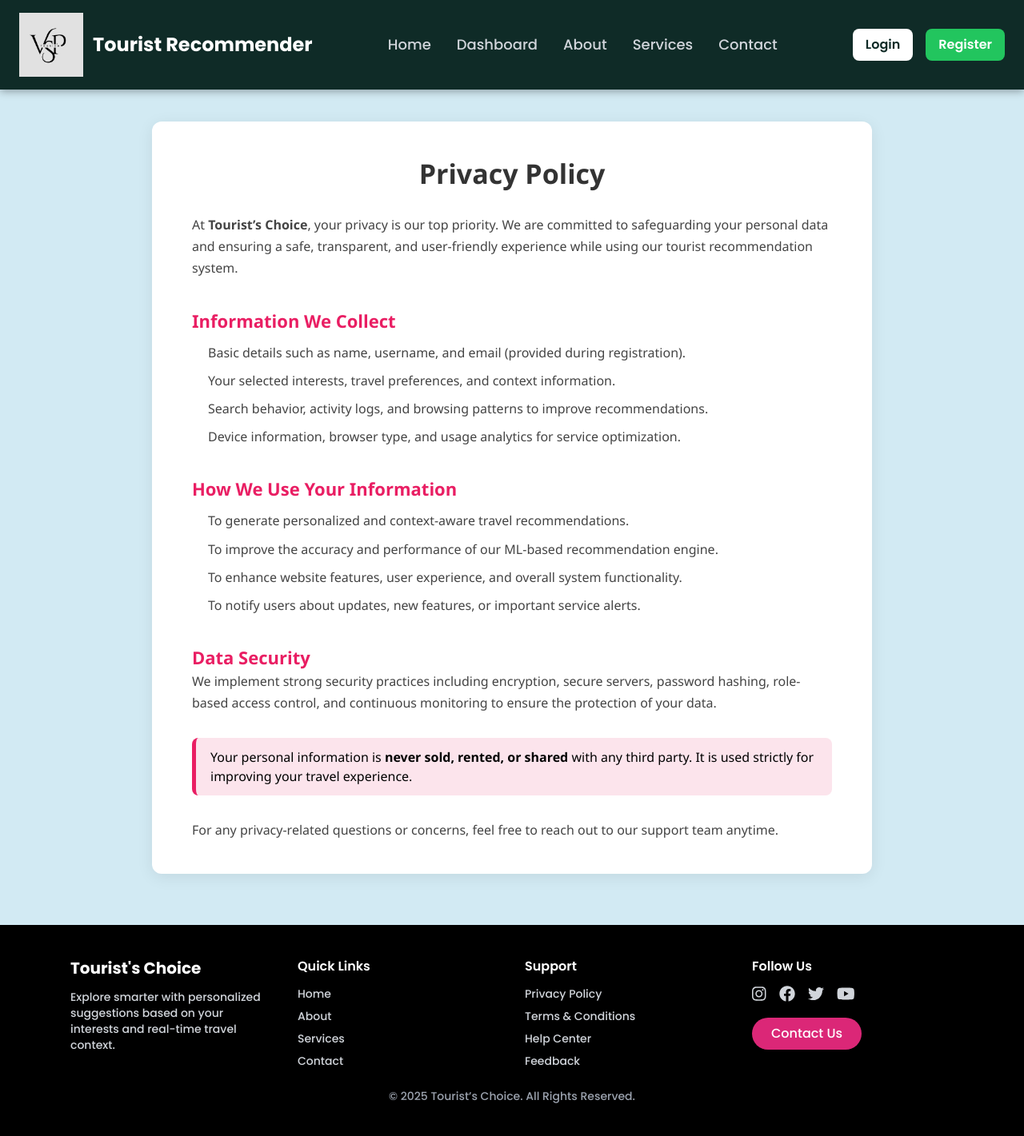
After one commit to syedaaaliya-as/tourist_recommender, a Flask app: page /privacy in a window 1280 px wide. The commit adds this page. Shown: the whole page at 80% size. Run offline with Flask 3, Linux system fonts and the light colour scheme; some libraries are stand-ins or nearby versions.

Commit message:
Updated app.py, models, UI improvements, dark mode, profile and pages

```diff
--- a/templates/base.html
+++ b/templates/base.html
@@ -31,16 +31,26 @@
   </style>
 </head>
 
-<body>
+<body class="overflow-x-hidden">
 
 <!-- ================== NAVBAR ================== -->
-<header class="w-full bg-[#0f2b27] py-4 px-6 flex items-center justify-between sticky top-0 z-50">
+<header class="w-full bg-[#0f2b27] py-4 px-4 md:px-6 sticky top-0 z-50">
+
+  <div class="flex items-center justify-between">
+
+    <!-- LOGO -->
     <div class="flex items-center gap-3">
-    <img src="{{ url_for('static', filename='logo.png') }}" class="h-20">
-    <span class="text-2xl font-bold text-white">Tourist Recommender</span>
+      <img src="{{ url_for('static', filename='logo.png') }}" class="h-16 md:h-20">
+      <span class="text-xl md:text-2xl font-bold text-white">Tourist Recommender</span>
     </div>
 
-  <nav class="flex gap-8 text-lg font-medium text-gray-300">
+    <!-- MOBILE MENU BUTTON -->
+    <button id="menuToggle" class="text-white text-2xl md:hidden">
+      <i class="fas fa-bars"></i>
+    </button>
+
+    <!-- DESKTOP NAV -->
+    <nav class="hidden md:flex gap-8 text-lg font-medium text-gray-300">
       <a class="{{ 'active-link' if request.path=='/home' else '' }}" href="{{ url_for('home') }}">Home</a>
       <a class="{{ 'active-link' if request.path=='/dashboard' else '' }}" href="{{ url_for('dashboard') }}">Dashboard</a>
       <a class="{{ 'active-link' if request.path=='/about' else '' }}" href="{{ url_for('about') }}">About</a>
@@ -48,21 +58,70 @@
       <a class="{{ 'active-link' if request.path=='/contact' else '' }}" href="{{ url_for('contact') }}">Contact</a>
     </nav>
 
-  <div class="text-gray-300">
+    <!-- AUTH BUTTONS (DESKTOP) -->
+    <div class="hidden md:flex items-center gap-4">
         {% if session.username %}
-      <span>Hello, {{ session.username }}</span> |
-      <a href="{{ url_for('logout') }}" class="text-[#4ade80] font-semibold hover:underline">Logout</a>
+            <span class="text-gray-300">Hello, {{ session.username }}</span>
+            <a href="{{ url_for('logout') }}"
+              class="px-4 py-2 bg-red-500 text-white font-semibold rounded-lg hover:bg-red-600">
+              Logout
+            </a>
         {% else %}
-      <a href="{{ url_for('login') }}" class="text-[#4ade80] hover:underline">Login</a> |
-      <a href="{{ url_for('register') }}" class="text-[#4ade80] hover:underline">Register</a>
+            <a href="{{ url_for('login') }}"
+              class="px-4 py-2 bg-white text-[#0f2b27] font-semibold rounded-lg hover:bg-gray-200">
+              Login
+            </a>
+
+            <a href="{{ url_for('register') }}"
+              class="px-4 py-2 bg-green-500 text-white font-semibold rounded-lg hover:bg-green-600">
+              Register
+            </a>
         {% endif %}
     </div>
+
+  </div>
+
+
+  <!-- MOBILE DROPDOWN MENU -->
+  <div id="mobileMenu" class="hidden flex-col mt-4 bg-[#123630] p-4 rounded-lg md:hidden">
+
+    <nav class="flex flex-col gap-4 text-gray-200 text-lg">
+      <a href="{{ url_for('home') }}">Home</a>
+      <a href="{{ url_for('dashboard') }}">Dashboard</a>
+      <a href="{{ url_for('about') }}">About</a>
+      <a href="{{ url_for('services') }}">Services</a>
+      <a href="{{ url_for('contact') }}">Contact</a>
+    </nav>
+
+    <div class="mt-4 flex flex-col gap-3">
+        {% if session.username %}
+            <span class="text-gray-300">Hello, {{ session.username }}</span>
+            <a href="{{ url_for('logout') }}"
+              class="px-4 py-2 bg-red-500 text-white rounded-lg text-center">
+              Logout
+            </a>
+        {% else %}
+            <a href="{{ url_for('login') }}"
+              class="px-4 py-2 bg-white text-[#0f2b27] rounded-lg text-center">
+              Login
+            </a>
+
+            <a href="{{ url_for('register') }}"
+              class="px-4 py-2 bg-green-600 text-white rounded-lg text-center">
+              Register
+            </a>
+        {% endif %}
+    </div>
+
+  </div>
+
 </header>
 
-<!-- ================= FLASH MESSAGE DISPLAY ================= -->
+
+<!-- FLASH MESSAGES -->
 {% with messages = get_flashed_messages(with_categories=true) %}
   {% if messages %}
-    <div class="max-w-xl mx-auto mt-4">
+    <div class="max-w-xl mx-auto mt-4 px-4">
       {% for category, message in messages %}
         <div class="p-4 rounded-lg mb-3 text-white text-center
               {% if category=='success' %} bg-green-600
@@ -75,14 +134,16 @@
   {% endif %}
 {% endwith %}
 
+
 <!-- ================== PAGE BODY ================== -->
-<main class="max-w-6xl mx-auto mt-10 mb-16">
+<main class="max-w-6xl mx-auto mt-10 mb-16 px-4">
   {% block content %}{% endblock %}
 </main>
 
-<!-- ================== FOOTER ================== -->
+
+<!-- ================== RESPONSIVE FOOTER ================== -->
 <footer class="bg-black text-gray-300 py-10">
-  <div class="max-w-6xl mx-auto grid md:grid-cols-4 gap-8 px-6">
+  <div class="max-w-6xl mx-auto grid grid-cols-1 sm:grid-cols-2 md:grid-cols-4 gap-8 px-6">
 
     <div>
       <h3 class="text-white font-bold text-xl">Tourist's Choice</h3>
@@ -121,11 +182,20 @@
     </div>
   </div>
 
-  <p class="text-center text-gray-400 mt-6">© 2025 Tourist’s Choice. All Rights Reserved.</p>
+  <p class="text-center text-gray-400 mt-6 text-sm">© 2025 Tourist’s Choice. All Rights Reserved.</p>
 </footer>
 
+
+<!-- JS -->
 <script src="https://cdnjs.cloudflare.com/ajax/libs/font-awesome/6.0.0/js/all.min.js"></script>
 <script src="https://unpkg.com/leaflet@1.9.4/dist/leaflet.js"></script>
 
+<script>
+  // Mobile menu toggle
+  document.getElementById("menuToggle").addEventListener("click", () => {
+      document.getElementById("mobileMenu").classList.toggle("hidden");
+  });
+</script>
+
 </body>
 </html>
--- /dev/null
+++ b/templates/privacy.html
@@ -0,0 +1,100 @@
+{% extends "base.html" %}
+{% block content %}
+
+<style>
+.privacy-container {
+    max-width: 900px;
+    margin: 40px auto;
+    background: #ffffff;
+    padding: 40px 50px;
+    border-radius: 12px;
+    box-shadow: 0 4px 20px rgba(0,0,0,0.08);
+    font-family: "Segoe UI", sans-serif;
+}
+
+.privacy-container h1 {
+    font-size: 34px;
+    font-weight: 700;
+    color: #333;
+    text-align: center;
+    margin-bottom: 25px;
+}
+
+.privacy-container h3 {
+    margin-top: 35px;
+    font-size: 22px;
+    color: #e91e63;
+    font-weight: 600;
+}
+
+.privacy-container p,
+.privacy-container li {
+    font-size: 16px;
+    line-height: 1.7;
+    color: #444;
+}
+
+.privacy-container ul {
+    margin-left: 20px;
+    margin-top: 10px;
+}
+
+.privacy-container li {
+    margin-bottom: 8px;
+}
+
+.highlight-box {
+    background: #fce4ec;
+    padding: 12px 18px;
+    border-left: 5px solid #e91e63;
+    border-radius: 8px;
+    margin-top: 30px;
+    font-weight: 500;
+}
+</style>
+
+<div class="privacy-container">
+
+    <h1>Privacy Policy</h1>
+
+    <p>
+        At <strong>Tourist’s Choice</strong>, your privacy is our top priority.
+        We are committed to safeguarding your personal data and ensuring a safe, transparent,
+        and user-friendly experience while using our tourist recommendation system.
+    </p>
+
+    <h3>Information We Collect</h3>
+    <ul>
+        <li>Basic details such as name, username, and email (provided during registration).</li>
+        <li>Your selected interests, travel preferences, and context information.</li>
+        <li>Search behavior, activity logs, and browsing patterns to improve recommendations.</li>
+        <li>Device information, browser type, and usage analytics for service optimization.</li>
+    </ul>
+
+    <h3>How We Use Your Information</h3>
+    <ul>
+        <li>To generate personalized and context-aware travel recommendations.</li>
+        <li>To improve the accuracy and performance of our ML-based recommendation engine.</li>
+        <li>To enhance website features, user experience, and overall system functionality.</li>
+        <li>To notify users about updates, new features, or important service alerts.</li>
+    </ul>
+
+    <h3>Data Security</h3>
+    <p>
+        We implement strong security practices including encryption, secure servers,
+        password hashing, role-based access control, and continuous monitoring to ensure
+        the protection of your data.
+    </p>
+
+    <div class="highlight-box">
+        Your personal information is <strong>never sold, rented, or shared</strong> with any third party.
+        It is used strictly for improving your travel experience.
+    </div>
+
+    <p style="margin-top: 30px;">
+        For any privacy-related questions or concerns, feel free to reach out to our support team anytime.
+    </p>
+
+</div>
+
+{% endblock %}
```
Also changed, not shown: templates/feedback.html (added, +69 -0 lines), templates/help.html (added, +80 -0 lines), templates/terms.html (added, +74 -0 lines). Lines whose indentation alone changed are shown as unchanged.
